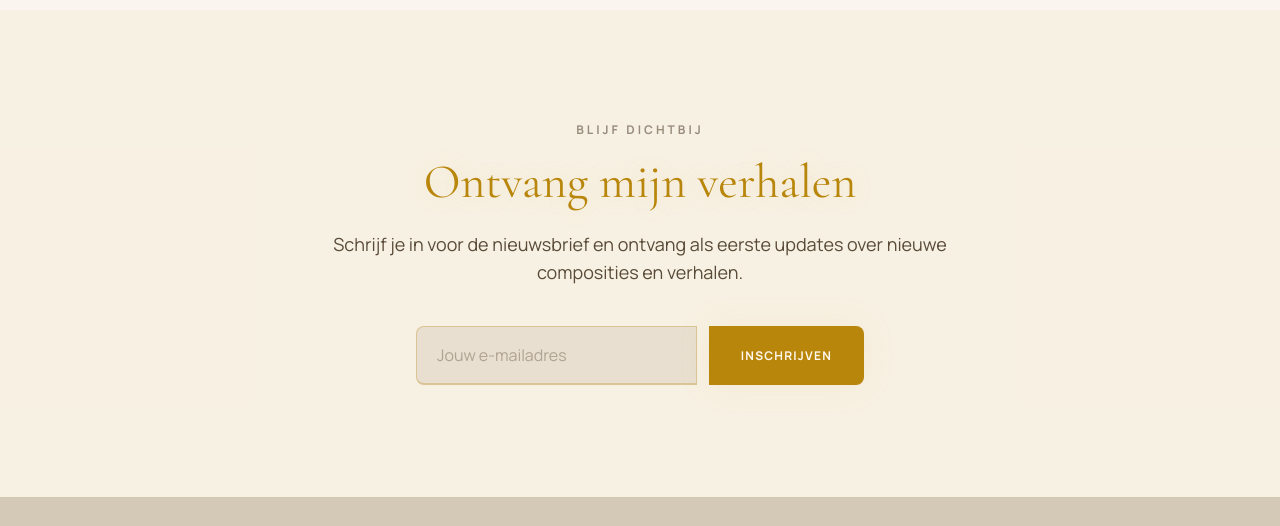
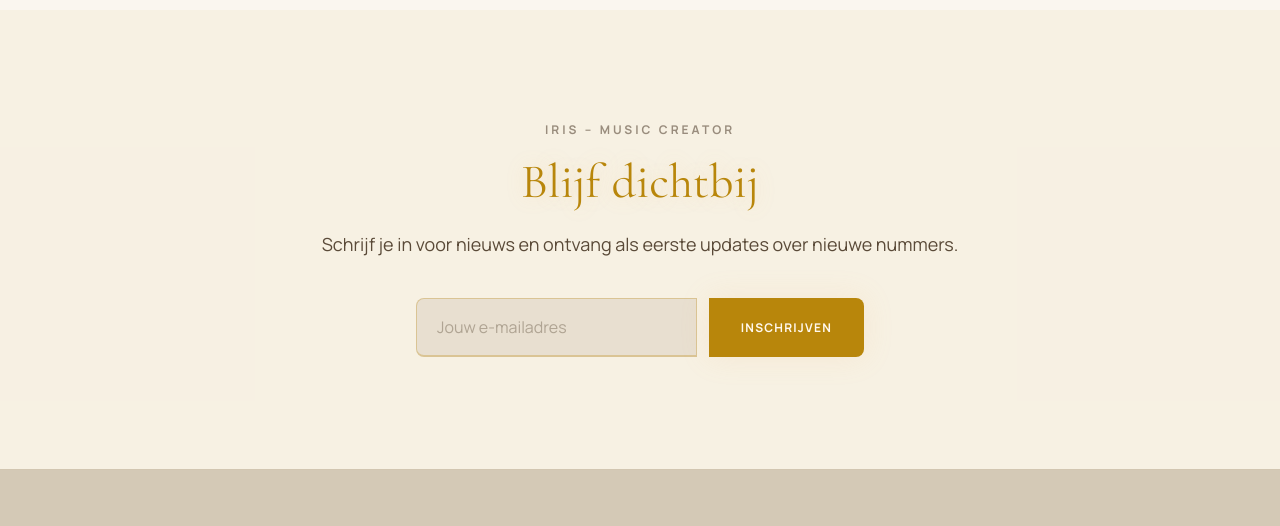
Before and after one commit to IrisenEdith/iris-zingt-voor-jou, a plain HTML site: page index.html in a window 1280 px wide. Shown: the part 4680-5206 px from the top of the page. Drawn offline with nearby package versions, Linux system fonts and the light colour scheme.

Commit message:
Nieuwsbrief sectie tekst aanpassen

```diff
--- a/index.html
+++ b/index.html
@@ -406,9 +406,9 @@ tailwind.config = {
   <!-- Newsletter -->
   <section class="py-28 px-6 lg:px-16 bg-primary/5 text-center reveal">
     <div class="max-w-2xl mx-auto">
-      <span class="text-xs font-bold uppercase tracking-[0.25em] text-on-surface-variant/60 mb-5 block">Blijf dichtbij</span>
-      <h2 class="font-serif text-4xl lg:text-5xl text-primary mb-6 text-glow">Ontvang mijn verhalen</h2>
-      <p class="text-on-surface-variant text-lg mb-10">Schrijf je in voor de nieuwsbrief en ontvang als eerste updates over nieuwe composities en verhalen.</p>
+      <span class="text-xs font-bold uppercase tracking-[0.25em] text-on-surface-variant/60 mb-5 block">Iris – Music creator</span>
+      <h2 class="font-serif text-4xl lg:text-5xl text-primary mb-6 text-glow">Blijf dichtbij</h2>
+      <p class="text-on-surface-variant text-lg mb-10">Schrijf je in voor nieuws en ontvang als eerste updates over nieuwe nummers.</p>
       <form class="flex flex-col sm:flex-row gap-3 max-w-md mx-auto" onsubmit="event.preventDefault(); this.innerHTML='<p class=\'text-primary font-serif text-xl\'>Bedankt! Je bent ingeschreven. ♡</p>'">
         <input type="email" placeholder="Jouw e-mailadres" required class="flex-grow bg-surface-container border-b-2 border-primary/30 focus:border-primary text-on-surface px-5 py-4 outline-none transition-all rounded-t-lg sm:rounded-l-lg sm:rounded-tr-none placeholder:text-on-surface-variant/40"/>
         <button type="submit" class="bg-primary text-on-primary font-bold text-xs uppercase tracking-widest px-8 py-4 gold-glow hover:brightness-110 transition-all rounded-b-lg sm:rounded-r-lg sm:rounded-bl-none">Inschrijven</button>
```
